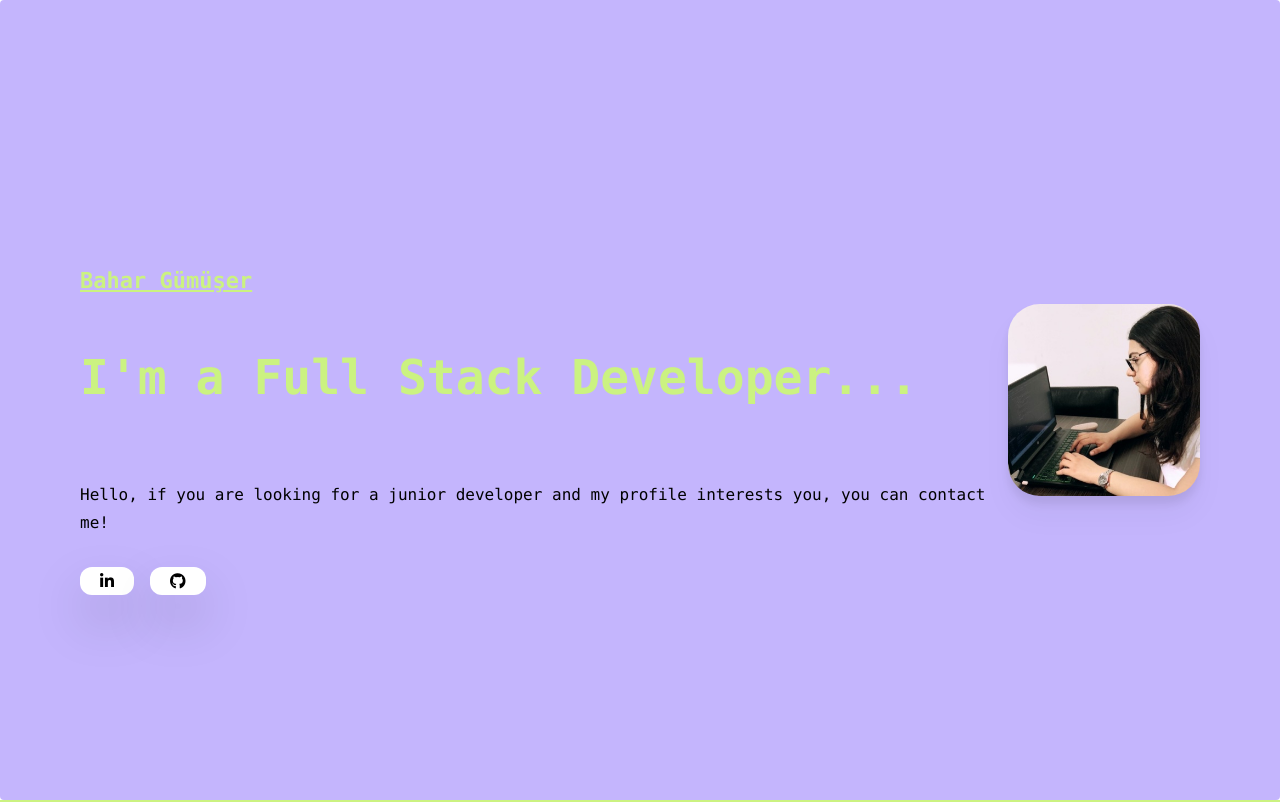
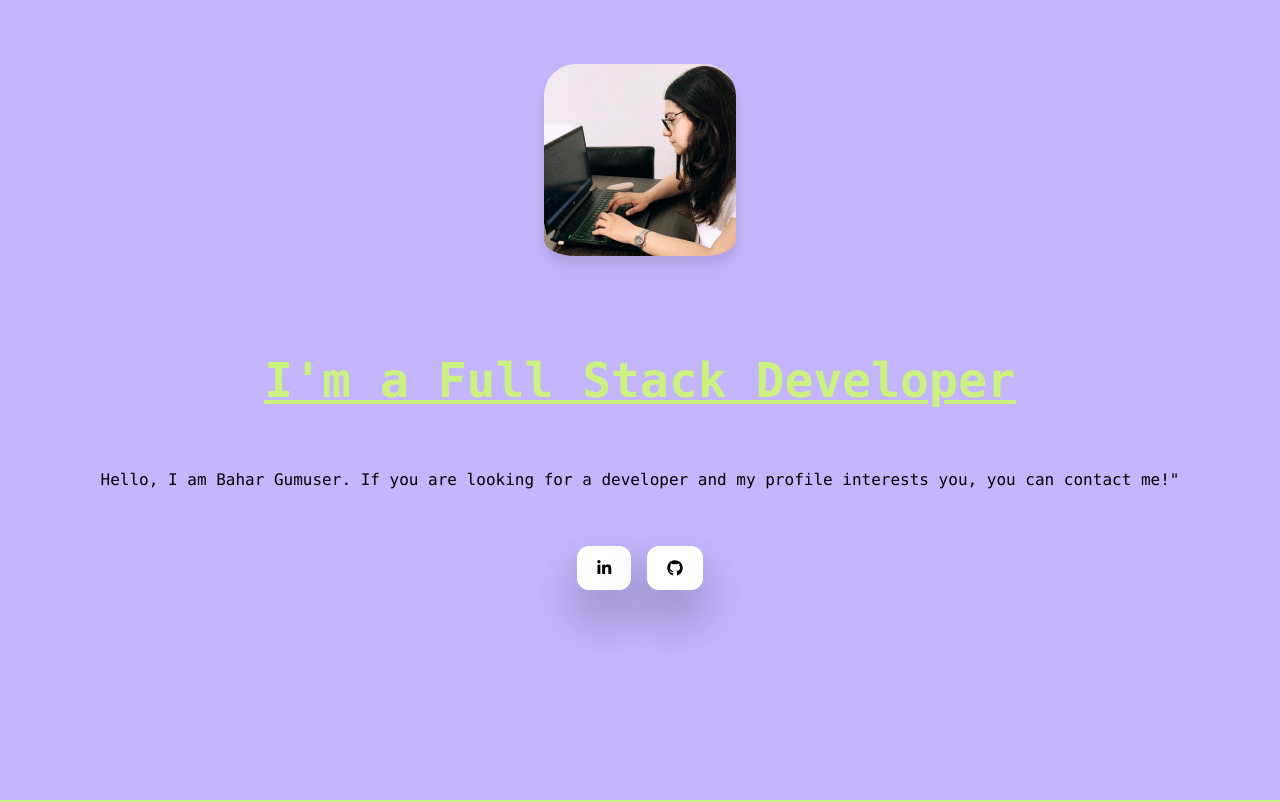
Before and after one commit to Workintech/FSWeb-Frontend-Challenge, a React (Create React App) app: page / in a window 1280 px wide. Shown: the top 802 px of the page. Built offline with nearby package versions, Linux system fonts and the light colour scheme.

Commit message:
designment change

```diff
--- a/src/Components/Header.js
+++ b/src/Components/Header.js
@@ -1,34 +1,37 @@
 import React from "react";
 import headerPic from "../assets/a.JPG";
-
 import Button from "../Utils/Button";
 
 const Header = () => {
   return (
-    <section className="min-h-screen bg-violet-300 p-20 m-0 rounded items-center flex flex-3 lg:flex-row flex-col-reverse">
-      <div className=" flex flex-2 flex-col justify-start">
-        <header className="underline font-mono text-center lg:text-left text-[#cbf281] text-[22px] font-bold py-14">
-          Bahar Gümüşer
-        </header>
+    <div className="w-screen h-screen flex justify-center items-center bg-violet-300 lg:w-screen">
+    <section className="min-h-screen bg-violet-300 p-20 rounded items-center flex h-2/3 lg:flex-row flex-col-reverse justify-center items-center">
+      <div className="space-y-16 pt-25 mt-10 pb-4">
         <div>
-          <h1 className="font-mono text-center lg:text-left text-5xl text-[#cbf281] font-bold pb-10">
-            I'm a Full Stack Developer...
-          </h1>
-          <p className="font-mono font-[12px] leading-7 text-center lg:text-left pt-10  ">
-            Hello, if you are looking for a junior developer and my profile
-            interests you, you can contact me!
-          </p>
-
-          <Button />
-        </div>
-      </div>
-      <div className="flex-1 flex justify-center">
+        <div className="absolute top-0 left-1/2 transform -translate-x-1/2 pt-16">
         <img
           src={headerPic}
-          className="max-w-[12rem] aspect-auto drop-shadow-xl rounded-[2rem]"
+          className="max-w-[12rem] aspect-auto drop-shadow-xl rounded-[2rem] pb-4 hover:scale-110 "
         />
       </div>
+      <div className="pb-12"></div>
+
+          <h1 className="font-mono   pt-16 text-center underline text-2xl lg:text-5xl text-[#cbf281] font-bold ">
+            I'm a Full Stack Developer
+          </h1>
+          <p className="font-mono  pt-16 leading-7 text-center text-sm lg:text-base">
+          Hello, I am Bahar Gumuser. If you are looking for a developer and my profile interests you, you can contact me!"
+          </p>
+          <div className="flex justify-center items-center pt-16 rounded-xl drop-shadow-2xl border-solid border-slate-800  ">
+          <Button/>
+          </div>
+        </div>
+
+
+      </div>
     </section>
+
+    </div>
   );
 };
 export default Header;
--- a/src/Utils/Button.js
+++ b/src/Utils/Button.js
@@ -2,12 +2,12 @@ import React from "react";
 
 const Button = () => {
   return (
-    <div className="flex pt-8 justify-center lg:justify-start space-x-4 ">
-      <button mr-2>
+    <div className="flex  justify-center lg:justify-center space-x-4 ">
+      <button>
         <a
           href="https://www.linkedin.com/in/bahar-gumuser-83b0801b2/"
           target="_blank"
-          className="px-5 py-1 rounded-xl drop-shadow-2xl border-solid  border-slate-800 hover:bg-[#cbf281] bg-white"
+          className="px-5 py-3 rounded-xl drop-shadow-2xl border-solid  border-slate-800 hover:bg-[#cbf281] bg-white"
         >
           <i class="fa-brands fa-linkedin-in"></i>
         </a>
@@ -16,7 +16,7 @@ const Button = () => {
         <a
           href="https://github.com/bahargumuser"
           target="_blank"
-          className="px-5 py-1 rounded-xl drop-shadow-2xl border-solid  border-slate-800 hover:bg-[#cbf281] bg-white"
+          className="px-5 py-3 rounded-xl drop-shadow-2xl border-solid  border-slate-800 hover:bg-[#cbf281] bg-white"
         >
           <i class="fa-brands fa-github"></i>
         </a>
```
